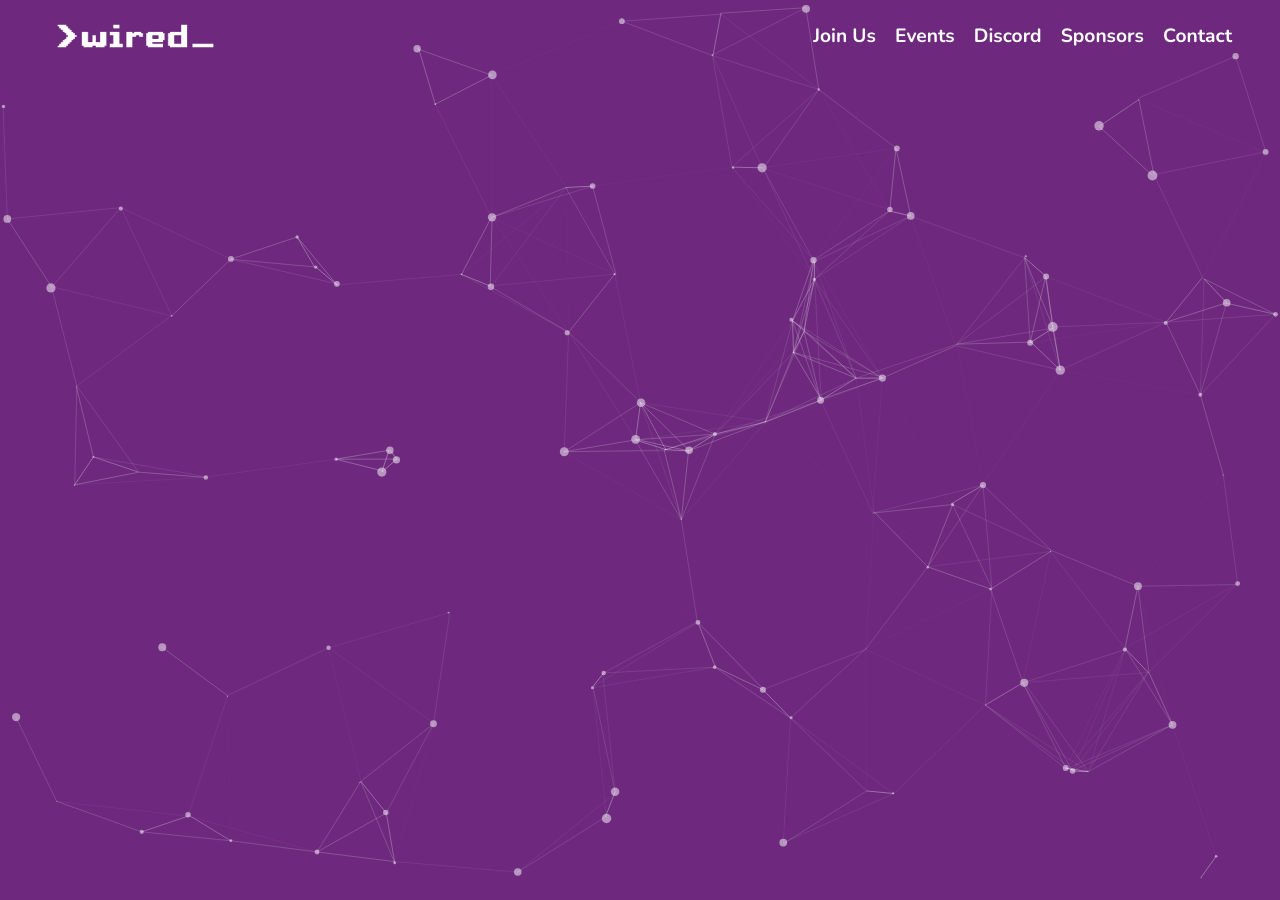
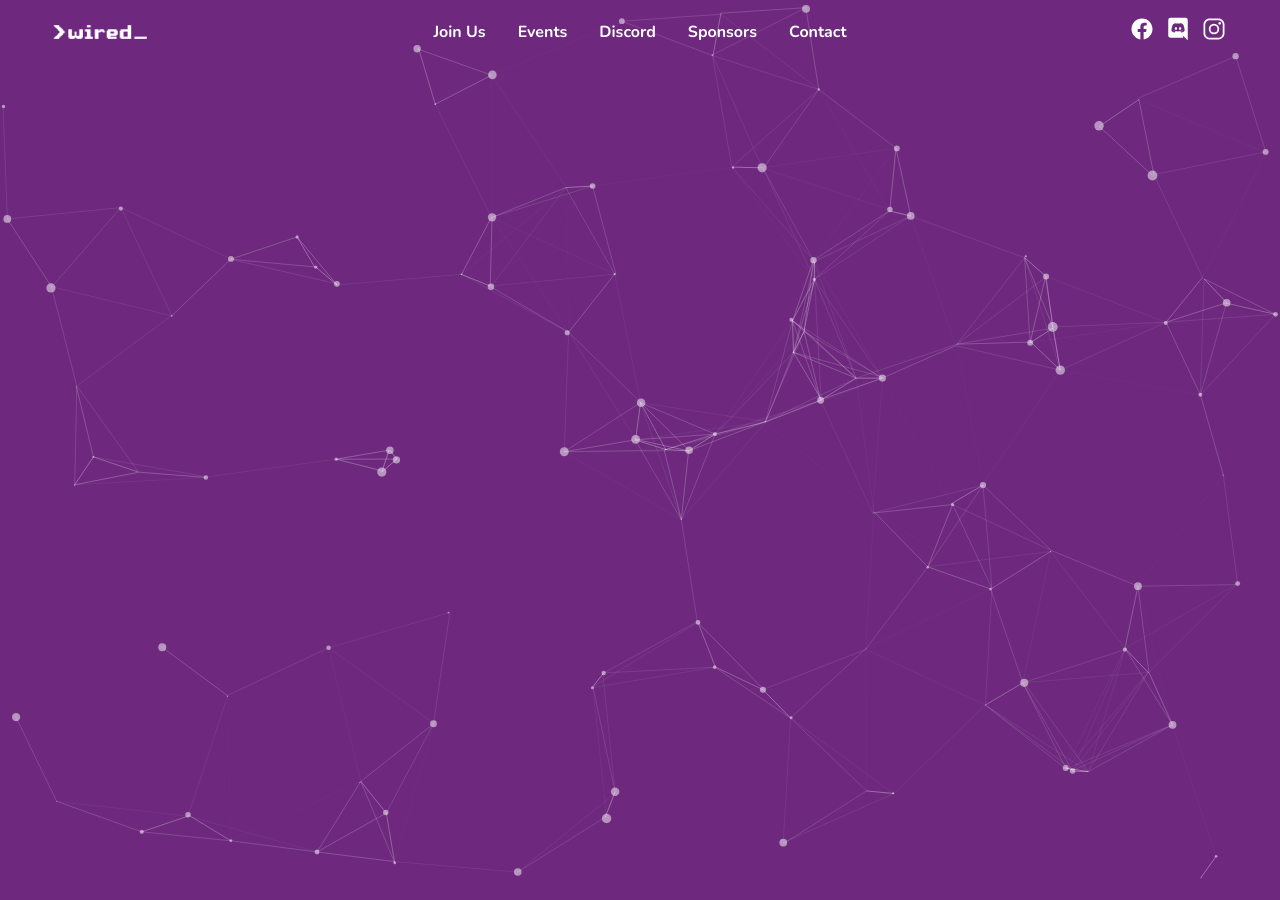
Before and after one commit to wiredmonash/website, a Jekyll site: the page built from index.html, in a window 1280 px wide and 900 px high. Built offline with Jekyll 4.4.1, drawn with Linux system fonts in a browser that asks for light colours.

Commit message:
Add social links using Ionicons

```diff
--- a/_includes/header.html
+++ b/_includes/header.html
@@ -1,16 +1,25 @@
 <header id="site-header" class="{% if page.title == "Home" %}header-transparent{% endif %}">
-    <nav>
-        <a href="/" class="logo-link {% if page.title == "Home" %}fade-in{% endif %}"><img
-                src="assets/images/logoWhite.png" alt="WIRED" height="40"></a>
+    <a href="/" class="logo-link {% if page.title == "Home" %}fade-in{% endif %}"><img src="assets/images/logoWhite.png"
+            alt="WIRED" height="40"></a>
+    <nav class="nav-site">
         <a href="/join">Join Us</a>
         <a href="/events">Events</a>
         <a href="/discord">Discord</a>
         <a href="/sponsors">Sponsors</a>
         <a href="/contact">Contact</a>
     </nav>
+    <nav class="nav-social">
+        <a href="http://facebook.com/WiredMonash" target="_blank" title="WIRED Facebook"><img
+                src="assets/images/icons/social/logo-facebook.svg" alt="Facebook"></a>
+        <a href="https://discord.gg/XWGeM67" target="_blank" title="WIRED Discord"><img
+                src="assets/images/icons/social/logo-discord.svg" alt="Discord"></a>
+        <a href="https://www.instagram.com/wiredmonash/" target="_blank" title="WIRED Instagram"><img
+                src="assets/images/icons/social/logo-instagram.svg" alt="Instagram"></a>
+
+    </nav>
 </header>
-<script type="text/javascript" src="assets/scripts/header.js">
-</script>
+<script type=" text/javascript" src="assets/scripts/header.js">
+            </script>
 {% if page.title == "Home" %}
 <script src="assets/scripts/headerTransparent.js"></script>
 {% endif %}
--- a/_sass/header.scss
+++ b/_sass/header.scss
@@ -1,14 +1,25 @@
 @import "shared";
+
+$header-side-width: 120px;
+
+@mixin header-side {
+  flex-basis: 120px;
+  flex-shrink: 0;
+}
 
 /* Common */
 #site-header {
+  display: flex;
+  flex-direction: row;
+  flex-wrap: wrap;
+  align-items: center;
   position: fixed;
   top: 0;
   width: 100%;
   will-change: transform;
   transition: transform 0.3s, background-color 0.3s, box-shadow 0.3s;
-  min-height: 4.5rem;
-  padding: 1rem $gutter-padding;
+  min-height: 4rem;
+  padding: 0.75em $gutter-padding;
   background-color: $wired-purple;
   box-shadow: 0 2px 5px 0 rgba(0, 0, 0, 0.4), 0 6px 5px 0 rgba(0, 0, 0, 0.1);
   z-index: 1;
@@ -23,33 +34,27 @@
   box-shadow: 0 0 0 0 rgba(0, 0, 0, 0);
 }
 
+header a {
+  color: white;
+  text-decoration: none;
+  font-weight: bold;
+}
+
 nav {
   height: 100%;
-  display: flex;
+  display: inline-flex;
   flex-direction: row;
   flex-wrap: wrap;
-  justify-content: flex-end;
+  justify-content: center;
   align-items: center;
 }
 
-nav > a {
-  color: white;
-  text-decoration: none;
-  font-weight: bold;
-  font-size: 1.2rem;
-}
-
-nav > a + a {
-  margin-left: 1.2rem;
-}
-
-/* Non-home pages */
-
+// Logo styles
 a.logo-link {
+  @include header-side;
   padding-top: 0;
   padding-bottom: 0;
-  flex-grow: 1;
-  height: 2.5rem;
+  height: 1.5rem;
 }
 
 a.fade-in {
@@ -61,6 +66,33 @@ a.fade-in {
 
 a.logo-link > img {
   height: 100%;
+}
+
+// Internal site links
+.nav-site {
+  flex-grow: 1;
+  flex-basis: initial;
+}
+
+.nav-site a {
+  padding: 0.25rem 1rem;
+}
+
+// Social links
+.nav-social {
+  @include header-side;
+  margin-left: auto;
+}
+
+.nav-social a {
+  margin-left: 0.75rem;
+}
+
+.nav-social img {
+  width: 1.5rem;
+  height: 1.5rem;
+  // Make the images white using a CSS filter
+  filter: grayscale(100%) brightness(0) invert(100%);
 }
 
 /* Home Page */
@@ -96,4 +128,8 @@ img#title {
     left: 15%;
     right: 85%;
   }
+
+  .nav-site {
+    order: 2;
+  }
 }
```
Also changed, not shown: assets/images/icons/social/logo-discord.svg (added), assets/images/icons/social/logo-facebook.svg (added), assets/images/icons/social/logo-instagram.svg (added).
